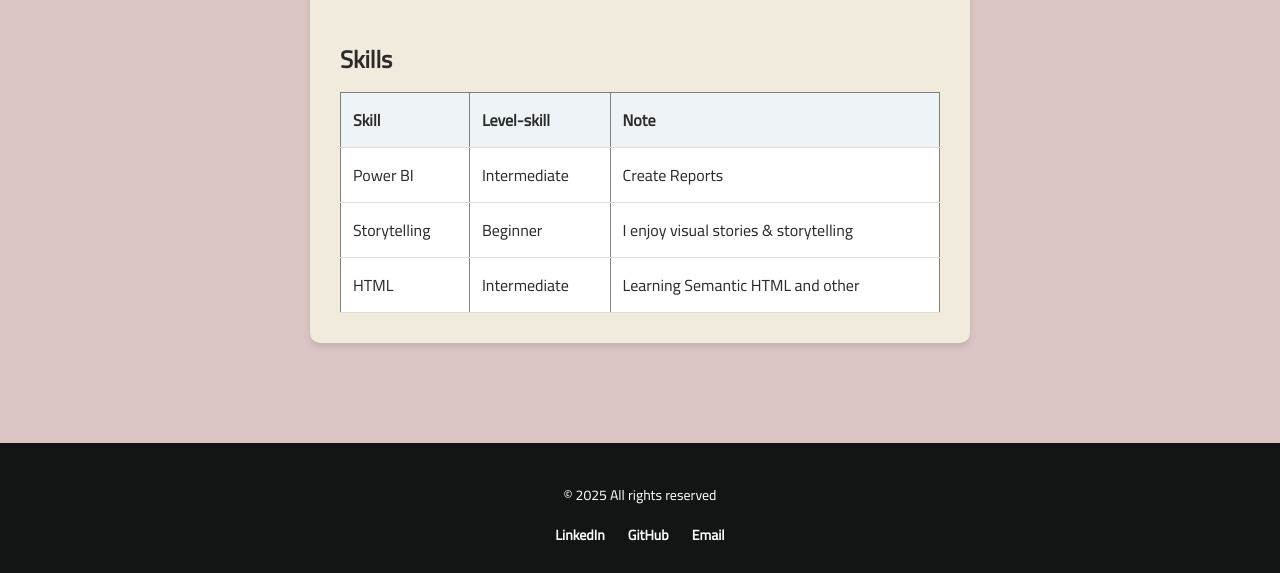
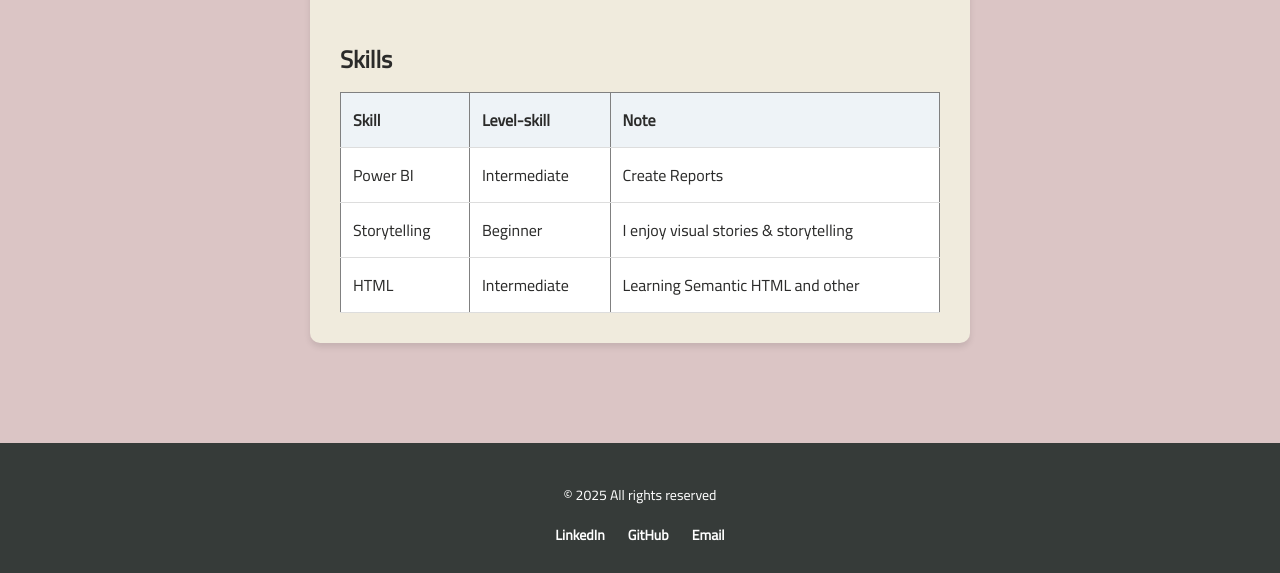
Before and after one commit to shaima-bataineh/my-profile-page, a plain HTML site: page index.html in a window 1280 px wide. Shown: the part 627-1200 px from the top of the page. Drawn offline with Linux system fonts and the light colour scheme.

Commit message:
Update style.css

```diff
--- a/css/style.css
+++ b/css/style.css
@@ -108,7 +108,7 @@ th, td {
 }
 
 footer {
-  background-color:#131414;
+  background-color:#363b39;
   color: white;
   text-align: center;
   padding: 25px;
```
